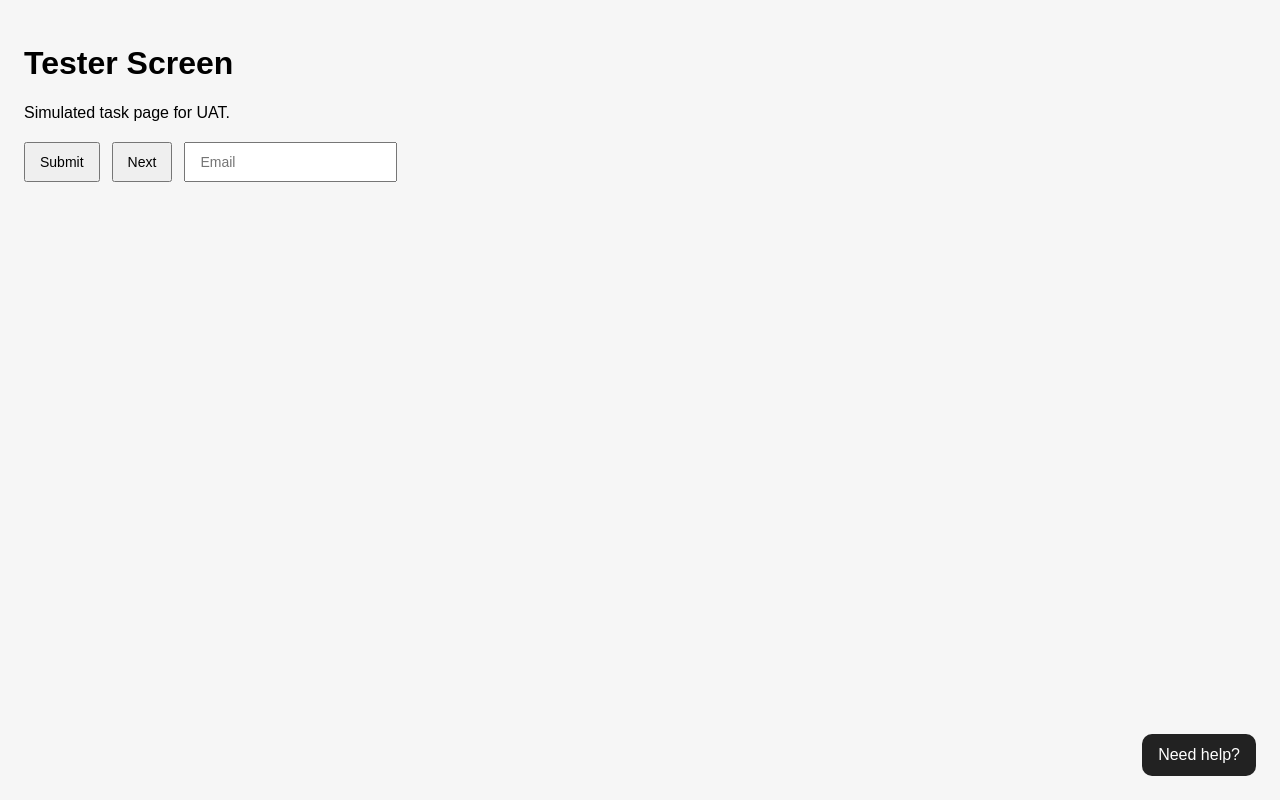
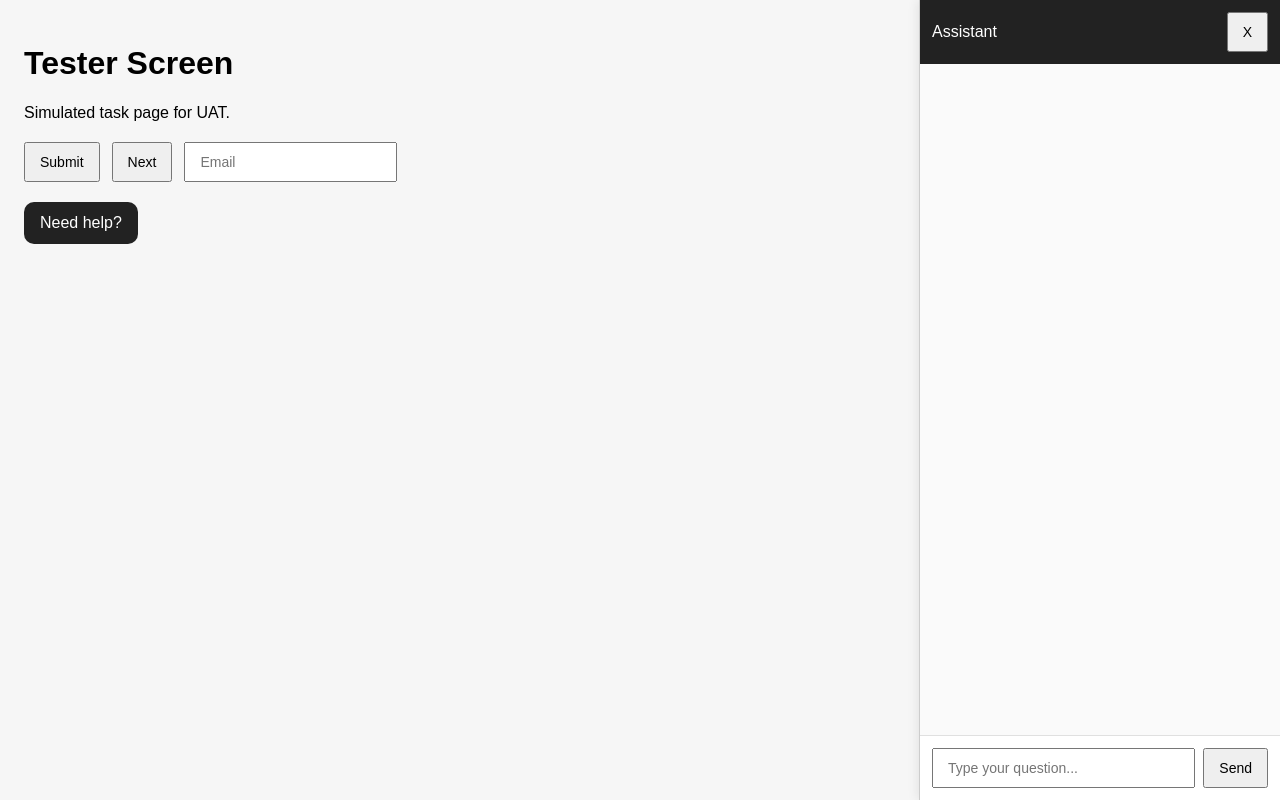
Before and after one commit to ImmanuelLoh/UAT_On_Edge, a Flask app: template rpi_a/templates/index.html in a window 1280 px wide. Run offline with Flask 3, Linux system fonts and the light colour scheme; the template is opened without the code that fills it, so the values that code supplies are empty.

Commit message:
Updated testing page UI

```diff
--- a/rpi_a/static/js/chat.js
+++ b/rpi_a/static/js/chat.js
@@ -28,7 +28,7 @@ const closeChat = document.getElementById("close-chat");
 
 function appendMessage(text, sender = "assistant") {
     const div = document.createElement("div");
-    div.className = "message";
+    div.className = `message ${sender}`;
     div.textContent = `${sender}: ${text}`;
     chatBody.appendChild(div);
     chatBody.scrollTop = chatBody.scrollHeight;
--- a/rpi_a/static/style.css
+++ b/rpi_a/static/style.css
@@ -2,43 +2,57 @@ body {
   font-family: Arial, sans-serif;
   margin: 0;
   background: #f6f6f6;
+  height: 100vh;
+  overflow: hidden;
+}
+
+.app-shell {
+  display: flex;
+  height: 100vh;
+  width: 100%;
+}
+
+.main-panel {
+  flex: 1;
+  overflow-y: auto;
+  padding: 24px;
 }
 
 .page {
-  padding: 24px;
+  max-width: 900px;
 }
 
 .controls {
   margin-top: 20px;
   display: flex;
   gap: 12px;
+  flex-wrap: wrap;
 }
 
-button, input {
+button,
+input {
   padding: 10px 14px;
   font-size: 14px;
 }
 
 .nudge {
-  position: fixed;
-  bottom: 24px;
-  right: 24px;
+  margin-top: 20px;
+  display: inline-block;
   background: #222;
   color: white;
   padding: 12px 16px;
   border-radius: 10px;
 }
 
-.chat-widget {
-  position: fixed;
-  right: 24px;
-  bottom: 24px;
-  width: 320px;
+.chat-panel {
+  width: 360px;
+  min-width: 360px;
+  height: 100vh;
   background: white;
-  border: 1px solid #ccc;
-  border-radius: 12px;
-  box-shadow: 0 4px 20px rgba(0,0,0,0.15);
-  overflow: hidden;
+  border-left: 1px solid #ccc;
+  display: flex;
+  flex-direction: column;
+  box-shadow: -2px 0 10px rgba(0, 0, 0, 0.08);
 }
 
 .chat-header {
@@ -46,19 +60,27 @@ button, input {
   color: white;
   display: flex;
   justify-content: space-between;
-  padding: 10px 12px;
+  align-items: center;
+  padding: 12px;
 }
 
 .chat-body {
-  height: 220px;
+  flex: 1;
   overflow-y: auto;
   padding: 12px;
+  background: #fafafa;
 }
 
 .chat-input-row {
   display: flex;
   gap: 8px;
   padding: 12px;
+  border-top: 1px solid #e0e0e0;
+  background: white;
+}
+
+.chat-input-row input {
+  flex: 1;
 }
 
 .hidden {
@@ -67,7 +89,16 @@ button, input {
 
 .message {
   margin-bottom: 10px;
-  padding: 8px 10px;
-  border-radius: 8px;
+  padding: 10px 12px;
+  border-radius: 10px;
+  background: #f0f0f0;
+  line-height: 1.4;
+}
+
+.message.user {
+  background: #dfefff;
+}
+
+.message.assistant {
   background: #f0f0f0;
 }
--- a/rpi_a/templates/index.html
+++ b/rpi_a/templates/index.html
@@ -8,6 +8,8 @@
 </head>
 
 <body>
+    <div class="app-shell">
+        <main class="main-panel">
             <div class="page">
                 <h1>Tester Screen</h1>
                 <p>Simulated task page for UAT.</p>
@@ -19,8 +21,10 @@
                 </div>
 
                 <div id="nudge" class="nudge hidden">Need help?</div>
+            </div>
+        </main>
 
-        <div id="chat-widget" class="chat-widget hidden">
+        <aside id="chat-widget" class="chat-panel">
             <div class="chat-header">
                 <span>Assistant</span>
                 <button id="close-chat">X</button>
@@ -30,7 +34,7 @@
                 <input id="chat-input" placeholder="Type your question..." />
                 <button id="send-chat">Send</button>
             </div>
-        </div>
+        </aside>
     </div>
 
     <script src="{{ url_for('static', filename='js/chat.js') }}"></script>
```
Lines whose indentation alone changed are shown as unchanged.
